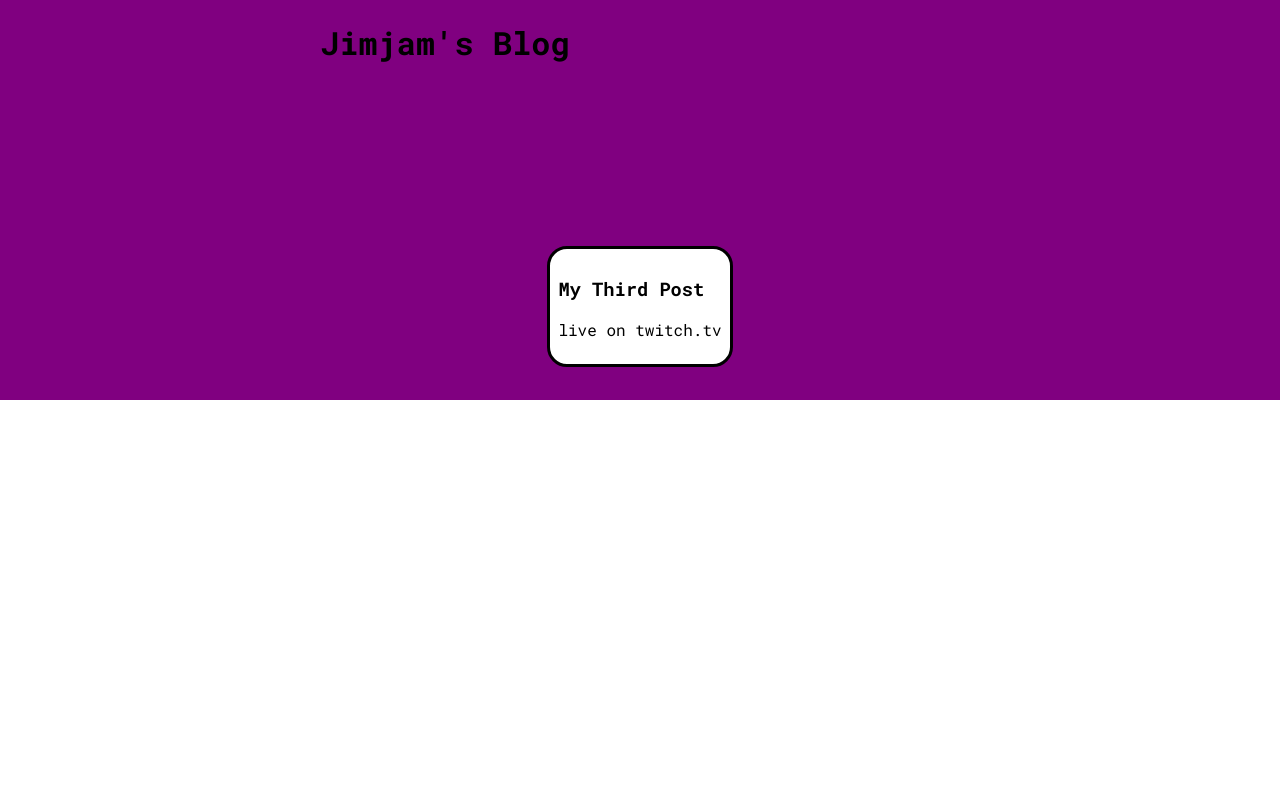
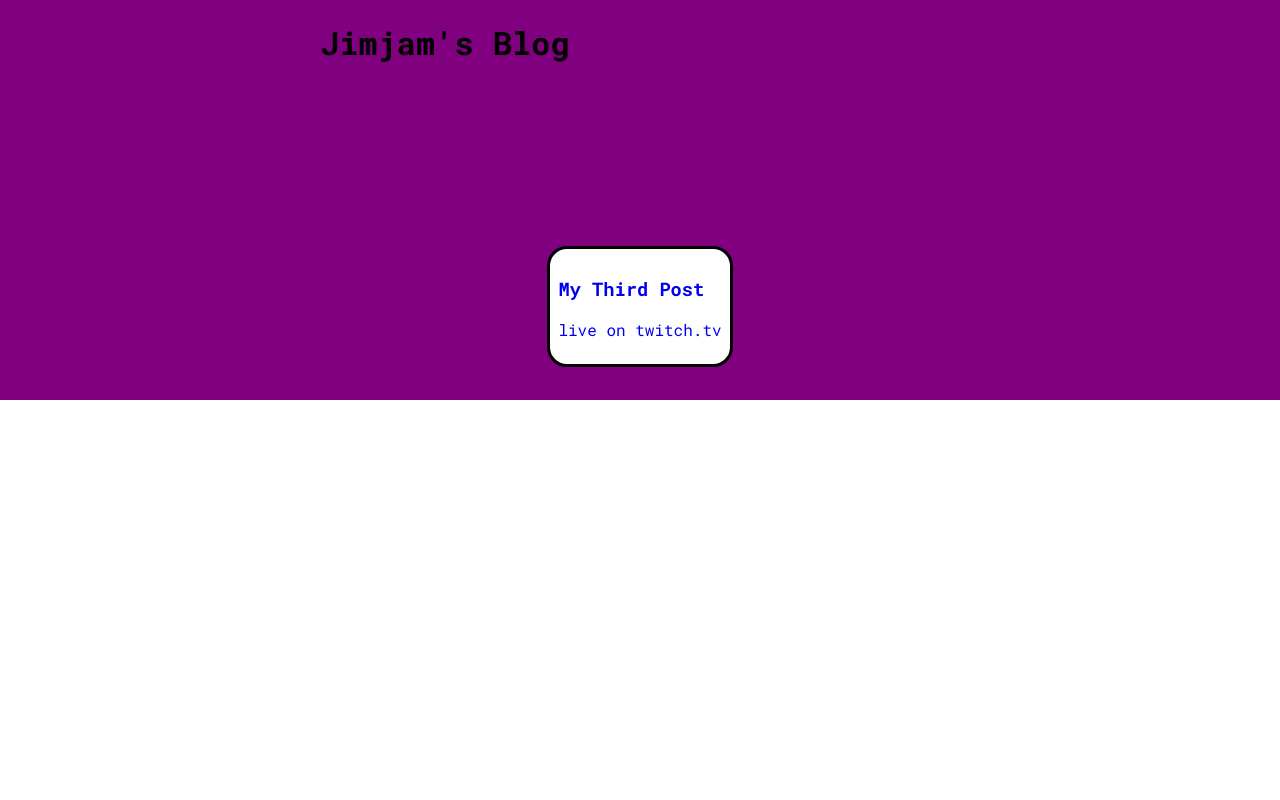
Before and after one commit to jimmyko360/my_site, a Django app: page / in a window 1280 px wide. Shown: the part 45-845 px from the top of the page. Run offline with Django 3.2, Linux system fonts and the light colour scheme.

Commit message:
rendered featured post with link to post

```diff
--- a/homepage/static/homepage/index.css
+++ b/homepage/static/homepage/index.css
@@ -19,4 +19,5 @@
   background-color: white;
   padding: 0.5em;
   margin: 10em 0 10em 0;
+  text-decoration: none;
 }
--- a/homepage/templates/homepage/index.html
+++ b/homepage/templates/homepage/index.html
@@ -15,14 +15,14 @@
   <span class="homepage">
     <div class="body">
       <h1>Jimjam's Blog</h1>
-      <div class="featured-post">
+      <a class="featured-post" href="{% url "post_by_title" blog_post.slug %}">
         <h3>
           {{ blog_post.title|title }}
         </h3>
         <p>
           {{ blog_post.body }}
         </p>
-      </div>
+      </a>
     </div>
   </span>
 {% endblock %}
```
